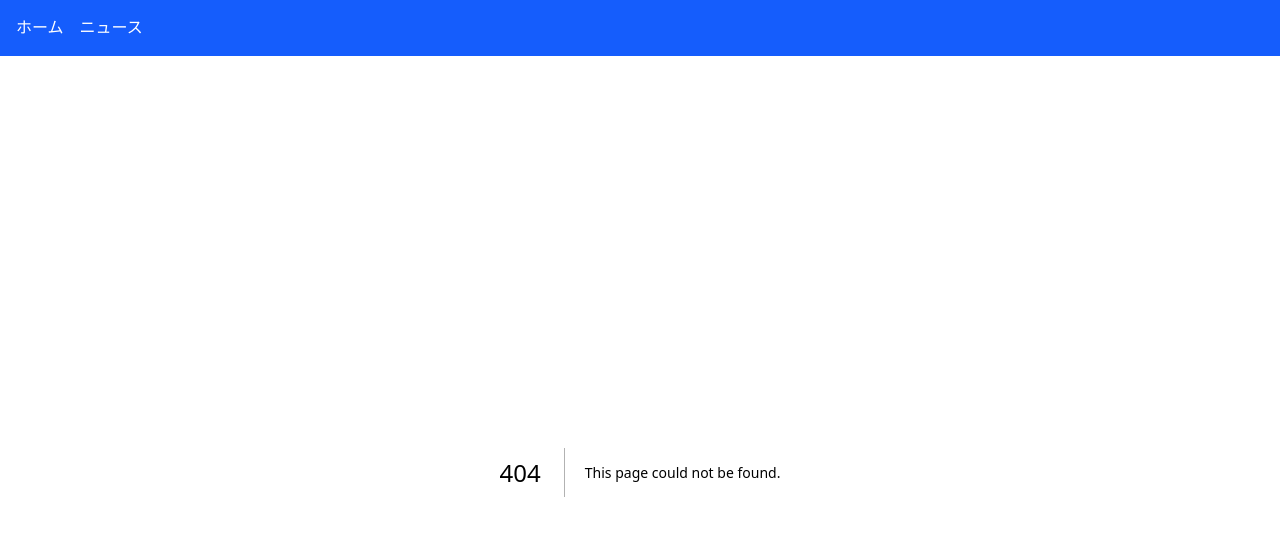
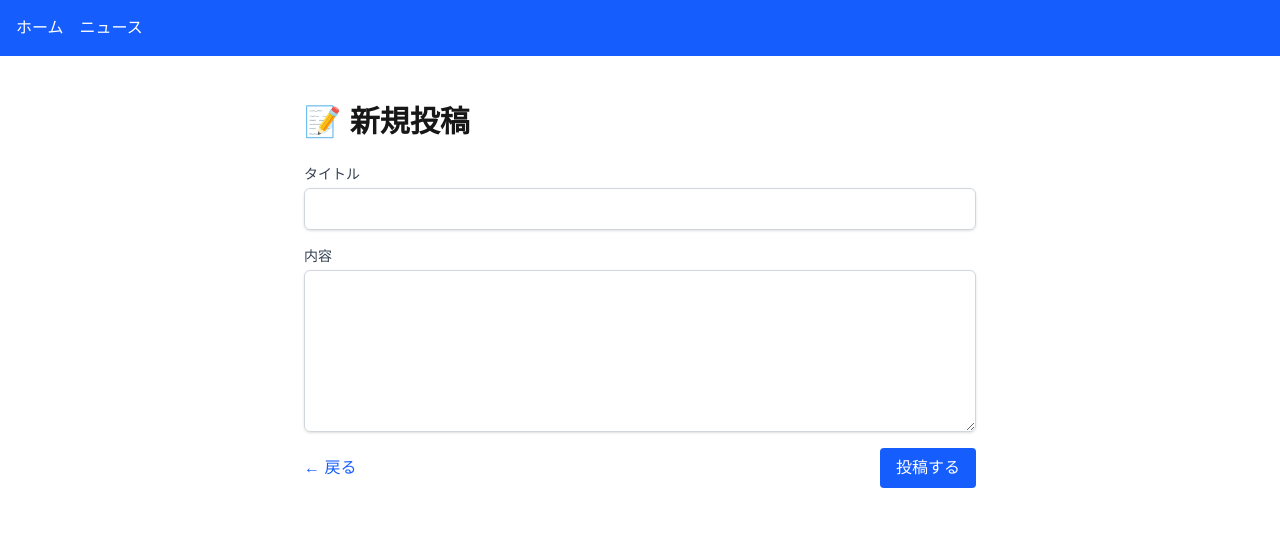
Before and after one commit to VerneZhong/nextcms, a Next.js app: page /posts/new in a window 1280 px wide. Before the commit this address had no page. Shown: the top 536 px of the page. Built offline with nearby package versions, Linux system fonts and the light colour scheme.

Commit message:
新規投稿を追加

```diff
--- /dev/null
+++ b/app/posts/new/page.tsx
@@ -0,0 +1,68 @@
+'use client'
+
+import { useState } from 'react'
+import { useRouter } from 'next/navigation'
+
+export default function NewPostPage() {
+    const [title, setTitle] = useState('')
+    const [content, setContent] = useState('')
+    const [loading, setLoading] = useState(false)
+    const router = useRouter()
+
+    const handleSubmit = async (e: React.FormEvent) => {
+        e.preventDefault()
+        setLoading(true)
+
+        const res = await fetch('/api/posts', {
+            method: 'POST',
+            headers: { 'Content-Type': 'application/json' },
+            body: JSON.stringify({ title, content }),
+        })
+
+        if (res.ok) {
+            router.push('/posts')
+        } else {
+            alert('投稿に失敗しました')
+        }
+
+        setLoading(false)
+    }
+
+    return (
+        <div className="max-w-2xl mx-auto py-8">
+            <h1 className="text-3xl font-bold mb-6">📝 新規投稿</h1>
+            <form onSubmit={handleSubmit} className="space-y-4">
+                <div>
+                    <label className="block text-sm font-medium text-gray-700">タイトル</label>
+                    <input
+                        type="text"
+                        value={title}
+                        onChange={(e) => setTitle(e.target.value)}
+                        className="mt-1 block w-full border border-gray-300 rounded-md shadow-sm p-2"
+                        required
+                    />
+                </div>
+                <div>
+                    <label className="block text-sm font-medium text-gray-700">内容</label>
+                    <textarea
+                        value={content}
+                        onChange={(e) => setContent(e.target.value)}
+                        className="mt-1 block w-full border border-gray-300 rounded-md shadow-sm p-2"
+                        rows={6}
+                        required
+                    />
+                </div>
+                <div className="flex justify-between items-center">
+                    <a href="/posts" className="text-blue-600 hover:underline">← 戻る</a>
+                    <button
+                        type="submit"
+                        disabled={loading}
+                        className="px-4 py-2 bg-blue-600 text-white rounded hover:bg-blue-700"
+                    >
+                        {loading ? '投稿中...' : '投稿する'}
+                    </button>
+                </div>
+            </form>
+        </div>
+    )
+}
--- a/app/posts/page.tsx
+++ b/app/posts/page.tsx
@@ -43,7 +43,11 @@ export default function PostsPage() {
                             className="bg-white shadow-lg border border-gray-200 rounded-xl p-6 transition hover:shadow-xl"
                         >
                             <h2 className="text-2xl font-bold text-gray-800 mb-2">{post.title}</h2>
-                            <p className="text-gray-700 leading-relaxed mb-4">{post.content}</p>
+                            <p className="text-gray-700 leading-relaxed mb-4">
+                                {post.content.slice(0, 100)}...
+                                <a href={`/posts/${post.id}`}
+                                   className="text-blue-600 hover:underline ml-2">続きを読む</a>
+                            </p>
                             <p className="text-sm text-right text-gray-400">
                                 投稿日: {new Date(post.createdAt).toLocaleString()}
                             </p>
```
